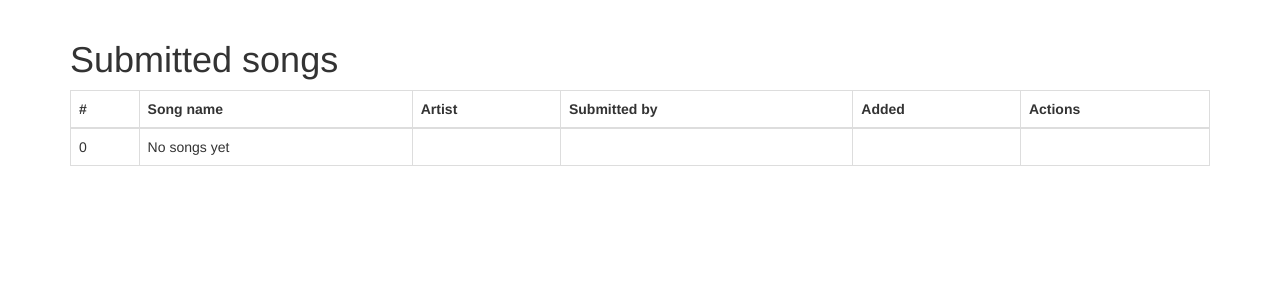
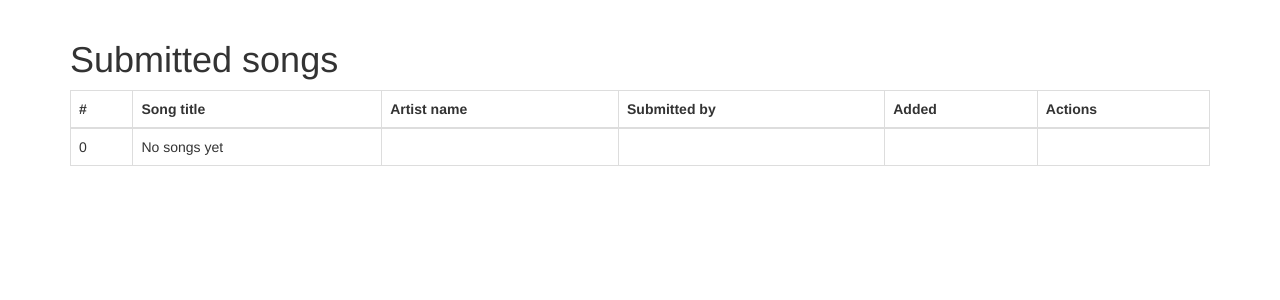
Before and after one commit to jgasteiz/wedding, a Django app: template templates/cms/songs.html in a window 1280 px wide. Shown: the part 52-352 px from the top of the page. Run offline with Django 3.2, Linux system fonts and the light colour scheme; the template is opened without the code that fills it, so the values that code supplies are empty; style sheets or scripts are compiled from the project's sources; some libraries are stand-ins or nearby versions.

Commit message:
Change labels of song in form and cms

```diff
--- a/templates/cms/songs.html
+++ b/templates/cms/songs.html
@@ -13,8 +13,8 @@
         <thead>
             <tr>
                 <th>#</th>
-                <th>Song name</th>
-                <th>Artist</th>
+                <th>Song title</th>
+                <th>Artist name</th>
                 <th>Submitted by</th>
                 <th>Added</th>
                 <th>Actions</th>
--- a/wedding/forms.py
+++ b/wedding/forms.py
@@ -4,6 +4,9 @@ from .models import Song
 
 
 class SongForm(forms.ModelForm):
+    name = forms.CharField(label='Song title')
+    artist = forms.CharField(label='Artist name')
+
     class Meta:
         fields = ('name', 'artist',)
         model = Song
```
